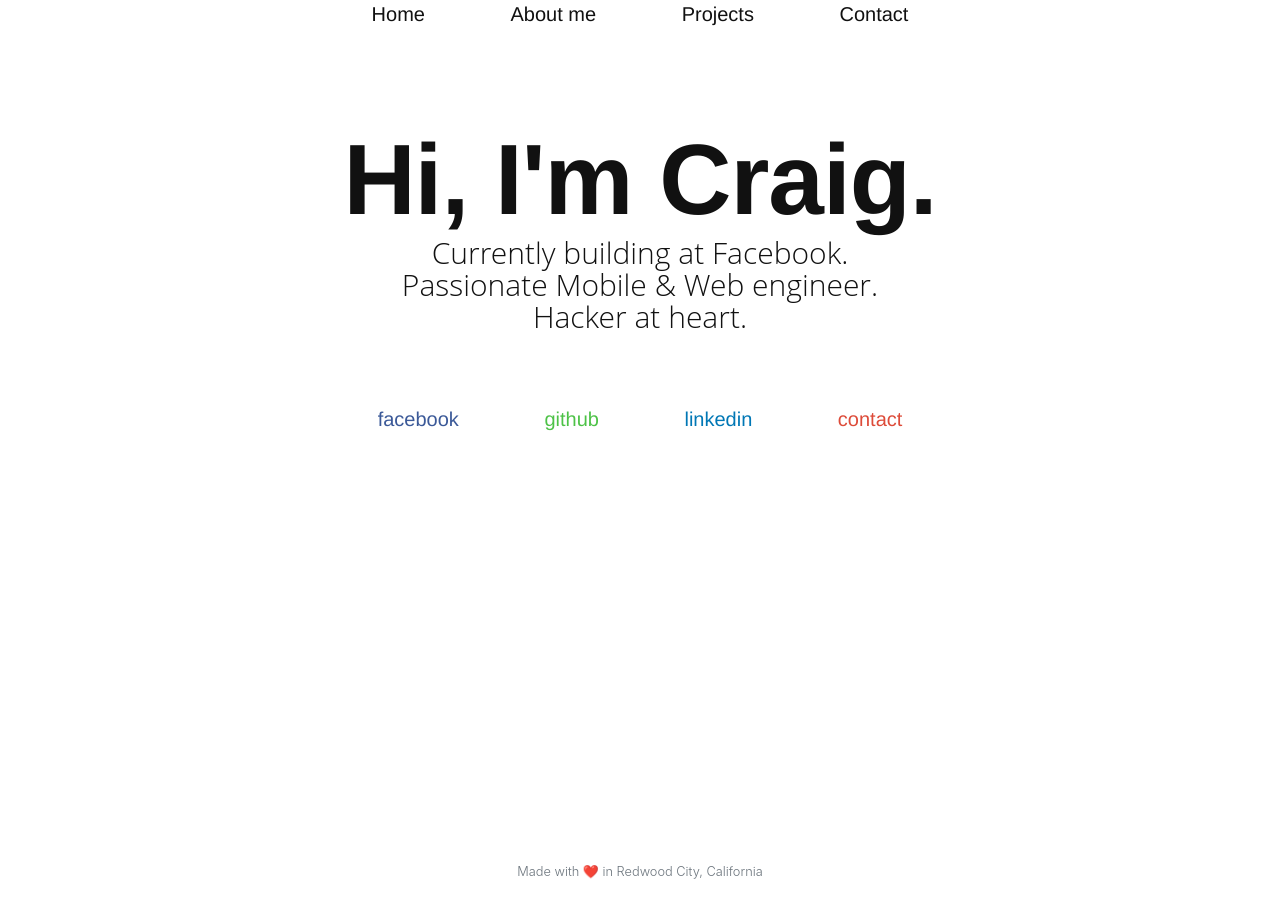
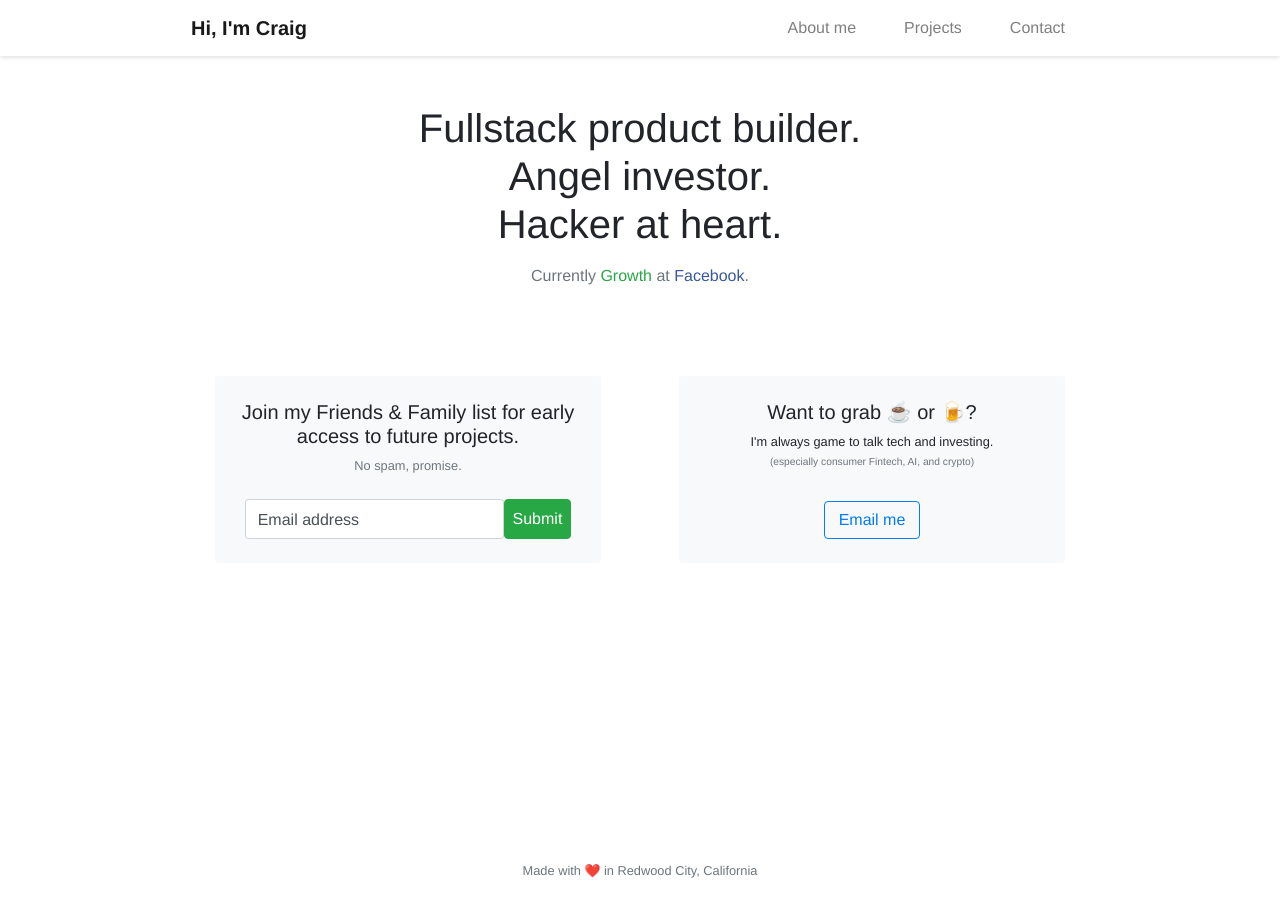
Before and after one commit to craigsc/craigsc.com, a Jekyll site: the page built from index.html, in a window 1280 px wide. Built offline with Jekyll 4.4.1, drawn with Linux system fonts in a browser that asks for light colours; nearby versions of some CDN libraries.

Commit message:
Added basic email collection and email CTA to index.html

```diff
--- a/_layouts/default.html
+++ b/_layouts/default.html
@@ -29,20 +29,31 @@
     </script>
   </head>
   <body>
-    <ul>
+    <nav class="navbar navbar-expand-sm navbar-light bg-white nav-shadow mb-5">
+      <div class="container">
+        <a class="navbar-brand mb-0 font-weight-bold hover-bounce" href="/">Hi, I'm Craig</a>
+        <button class="navbar-toggler" type="button" data-toggle="collapse" data-target="#navbarItems" aria-controls="navbarItems" aria-expanded="false" aria-label="Toggle navigation">
+          <span class="navbar-toggler-icon"></span>
+        </button>
+
+        <div class="collapse navbar-collapse" id="navbarItems">
+          <ul class="navbar-nav ml-auto">
             {% assign navigation_pages = site.html_pages | sort: 'navigation_weight' %}
             {% for p in navigation_pages %}
               {% if p.navigation_weight %}
-          <li>
-            <a href="{{ p.url }}" {% if p.url == page.url %}class="active"{% endif %}>
-              {{ p.title }}
+                <li class="nav-item{% if p.url == page.url %} active{% endif %}">
+                  <a href="{{ p.url }}" class="nav-link px-4">
+                    {{ p.title }}{% if p.url == page.url %} <span class="sr-only">(current)</span>{% endif %}
                   </a>
                 </li>
               {% endif %}
             {% endfor %}
           </ul>
+        </div>
+      </div>
+    </nav>
 
-    <main role="main" class="container">
+    <main role="main" class="container pb-5">
       {{ content }}
     </main>
 
--- a/assets/styles.css
+++ b/assets/styles.css
@@ -1,83 +1,96 @@
-h1 {
-  color: #111;
+:root {
+  --input-padding-x: .75rem;
+  --input-padding-y: .51rem;
+}
+@media (min-width: 1200px) {
+  .container{
+    max-width: 928px;
+  }
+}
+body {
   font-family: 'Helvetica Neue', sans-serif;
-  font-size: 100px;
-  font-weight: bold;
-  letter-spacing: -1px;
-  line-height: 1;
-  text-align: center;
-  margin-top: 1em;
 }
-
-h2 {
-  color: #111;
-  font-family: 'Open Sans', sans-serif;
-  font-size: 30px;
-  font-weight: 300;
-  line-height: 32px;
-  margin: 0 0 72px;
-  text-align: center;
+.nav-shadow {
+  box-shadow: 0 0.125rem 0.25rem 0 rgba(0,0,0,.11);
 }
-
-p {
-  color: #111;
-  font-family: 'Helvetica Neue', sans-serif;
-  font-size: 14px;
-  line-height: 24px;
-  margin: 0 0 24px;
-  text-align: justify;
-  text-justify: inter-word;
+.fb-blue {
+  color: #3B5998;
 }
-
-ul {
-  list-style-type: none;
-  margin: 0;
-  padding: 0;
-  color: #111;
-  font-family: 'Helvetica Neue', sans-serif;
-  font-size: 20px;
-  line-height: 29px;
-  margin: 0 0 29px;
-  text-align: center;
-  text-justify: inter-word;
+@keyframes bounce {
+  0%, 20%, 60%, 100% {
+    -webkit-transform: translateY(0);
+    transform: translateY(0);
+  }
+  40% {
+    -webkit-transform: translateY(-10px);
+    transform: translateY(-10px);
+  }
+  80% {
+    -webkit-transform: translateY(-5px);
+    transform: translateY(-5px);
+  }
 }
-
-li {
-  display: inline;
-  font-weight: 500;
-  padding: 10px 40px;
+.hover-bounce:hover {
+  animation: bounce 0.75s;
 }
-
-a {
-  text-decoration: none;
-  color: inherit;
+.email-me-btn {
+  position: absolute;
+  bottom: 0;
+  left: 0;
+  width: 6rem;
+  right: 0;
+  margin: auto;
+  margin-bottom: 1.5rem;
 }
-
-a:hover {
-  text-decoration: underline;
+.form-email {
+  margin: 0 auto;
+  padding: 0 15px;
 }
-
-#tagline {
-  max-width: 500px;
-  margin: auto;
+.form-label-group {
+  position: relative;
 }
-
-#fb {
-  color: #3b5998;
+.form-label-group > input,
+.form-label-group > label {
+  padding: var(--input-padding-y) var(--input-padding-x);
 }
-
-#github {
-  color: #4dc247;
+.form-label-group > label {
+  position: absolute;
+  top: 0;
+  left: 0;
+  display: block;
+  width: 100%;
+  margin-bottom: 0; /* Override default `<label>` margin */
+  line-height: 1.5;
+  color: #495057;
+  border: 1px solid transparent;
+  border-radius: .25rem;
+  transition: all .1s ease-in-out;
 }
-
-#linkedin {
-  color: #0077B5;
+.form-label-group input::-webkit-input-placeholder {
+  color: transparent;
 }
-
-#email {
-  color: #dd4b39;
+.form-label-group input:-ms-input-placeholder {
+  color: transparent;
 }
-
+.form-label-group input::-ms-input-placeholder {
+  color: transparent;
+}
+.form-label-group input::-moz-placeholder {
+  color: transparent;
+}
+.form-label-group input::placeholder {
+  color: transparent;
+}
+.form-label-group input:not(:placeholder-shown) {
+  padding-top: calc(var(--input-padding-y) + var(--input-padding-y) * (2 / 3));
+  padding-bottom: calc(var(--input-padding-y) / 3);
+}
+.form-label-group input:not(:placeholder-shown) ~ label {
+  padding-top: calc(var(--input-padding-y) / 3);
+  padding-bottom: calc(var(--input-padding-y) / 3);
+  font-size: 10px;
+  color: #777;
+}
 /* sticky footer */
 html {
   position: relative;
@@ -92,4 +105,5 @@ body {
   width: 100%;
   height: 60px;
   line-height: 60px;
+  overflow: hidden;
 }
--- a/index.html
+++ b/index.html
@@ -1,16 +1,42 @@
 ---
 layout: default
-title: Home
-navigation_weight: 0
 ---
 
-<h1>Hi, I'm Craig.</h1>
-<div id="tagline">
-  <h2>Currently building at Facebook. Passionate Mobile & Web engineer. Hacker at heart.</h2>
+<div class="row justify-content-center">
+  <div class="col-md-10 text-center">
+    <h1>Fullstack product builder.<br>Angel investor.<br>Hacker at heart.</h1>
+    <p class="mt-3 text-muted">Currently <span class="text-success">Growth</span> at <span class="fb-blue">Facebook</span>.</p>
+  </div>
 </div>
-<ul>
-  <li id="fb"><a href="http://fb.me/craig">facebook</a></li>
-  <li id="github"><a href="http://github.com/craigsc">github</a></li>
-  <li id="linkedin"><a href="https://www.linkedin.com/in/craigsc">linkedin</a></li>
-  <li id="email"><a href="mailto:craig@craigsc.com?subject=Hi Craig">contact</a></li>
-</ul>
+
+<div class="row justify-content-center mt-5">
+
+  <div class="col-md-5 bg-light py-4 mt-4 rounded">
+    <div class="mb-4 text-center">
+      <h5 title="Interested in grabbing coffee or beer?">
+        Join my Friends & Family list for early access to future projects.
+      </h5>
+      <p class="small text-muted">No spam, promise.</p>
+    </div>
+    <form class="form-email">
+      <div class="row justify-content-center no-gutters">
+        <div class="form-label-group col">
+          <input type="email" id="inputEmail" class="form-control form-control-sm" placeholder="Email address" required>
+          <label for="inputEmail">Email address</label>
+        </div>
+        <button class="btn btn-success col-auto px-2" type="submit">Submit</button>
+      </div>
+    </form>
+  </div>
+
+  <div class="col-md-5 text-center bg-light py-4 offset-md-1 mt-4 rounded pb-5">
+    <div class="mb-4">
+      <h5 title="Want to grab coffee or beer?">
+        Want to grab ☕ or 🍺?
+      </h5>
+      <p class="small">I'm always game to talk tech and investing.<br><span class="text-muted small">(especially consumer Fintech, AI, and crypto)</span></p>
+    </div>
+    <a class="btn btn-outline-primary email-me-btn" href="mailto:craig@craigsc.com?subject=Hi Craig" role="button" target="_blank">Email me</a>
+  </div>
+
+</div>
```
Also changed, not shown: contact.html (+6 -1 lines), 5 other files. Lines whose indentation alone changed are shown as unchanged.
